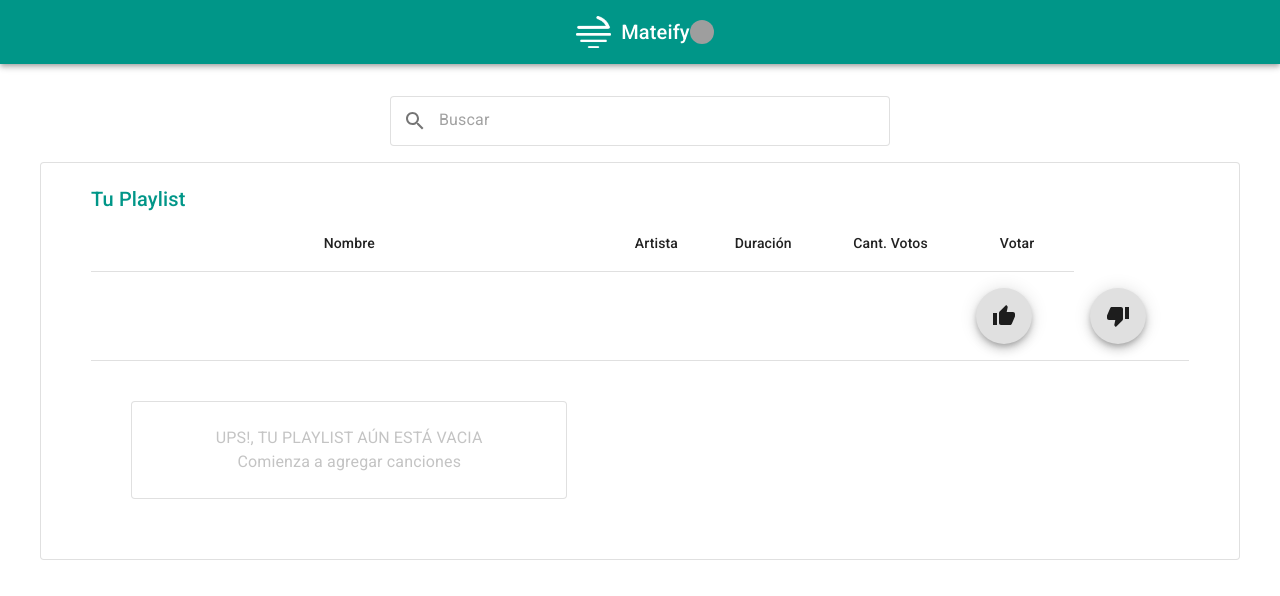
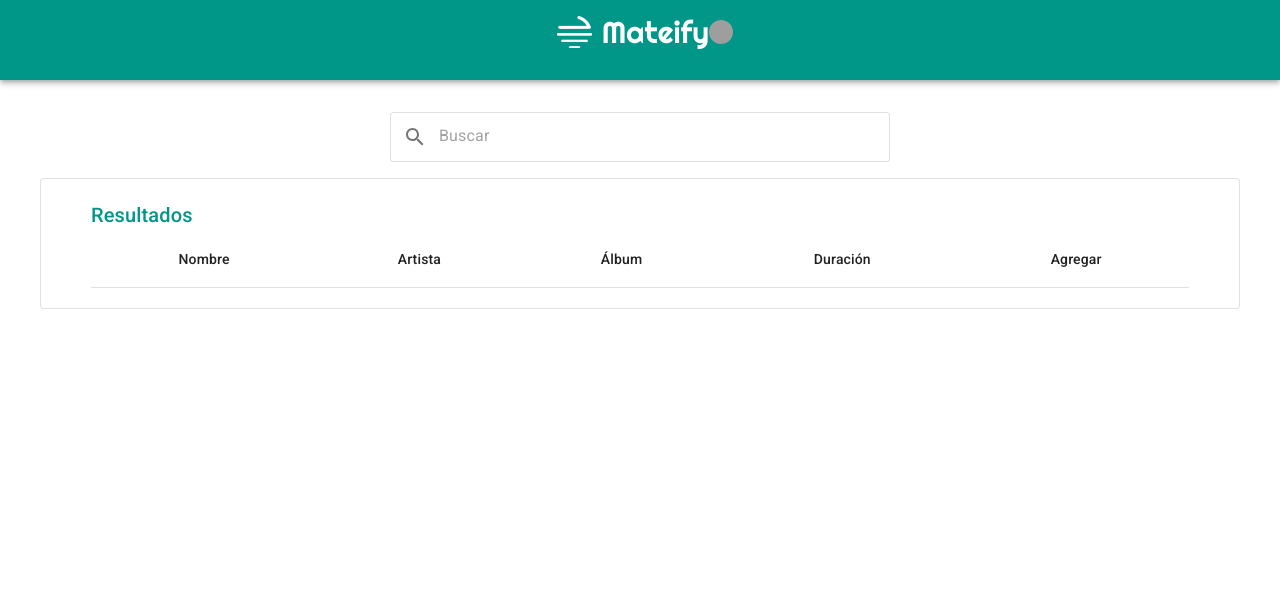
Before and after one commit to Alan-matea/Proyecto-Final-Modulo-2, a React (Create React App) app in the folder nacimiento-alan/: page /playlists in a window 1280 px wide. Shown: the top 596 px of the page. Built offline with nearby package versions, Linux system fonts and the light colour scheme; grey boxes are pictures that could not be loaded.

Commit message:
Ultimos Cambios

```diff
--- a/nacimiento-alan/public/index.html
+++ b/nacimiento-alan/public/index.html
@@ -25,7 +25,7 @@
       Learn how to configure a non-root public URL by running `npm run build`.
     -->
     <link rel="stylesheet" href="https://fonts.googleapis.com/css?family=Roboto:300,400,500,700&display=swap" />
-    <link href="https://fonts.googleapis.com/css2?family=Righteous&display=swap" rel="stylesheet" />
+    <link href="https://fonts.googleapis.com/css2?family=Righteous&display=swap" rel="stylesheet">
     <title>React App</title>
   </head>
   <body>
--- a/nacimiento-alan/src/Components/Navbar/Navbar.jsx
+++ b/nacimiento-alan/src/Components/Navbar/Navbar.js
@@ -24,7 +24,9 @@ const useStyles = makeStyles((theme) => ({
 
 
   },
-
+  app: {
+    height:"80px"
+  }
 
 
 }));
@@ -34,10 +36,10 @@ export default function ButtonAppBar() {
 
   return (
     <div className={classes.root}>
-      <AppBar position="static">
+      <AppBar position="static" className={classes.app}>
         <Toolbar variant="regular" className="Items-position">
           <img src={LogoMatea} alt="LogoMatea" className="LogoMatea" />
-          <Typography variant="h6" className="Fuente">
+          <Typography variant="h5">
             Mateify
           </Typography>
           <Avatar
--- a/nacimiento-alan/src/Components/Navbar/styles.css
+++ b/nacimiento-alan/src/Components/Navbar/styles.css
@@ -5,6 +5,7 @@
 
 .Items-position {
   justify-content: center;
+  align-items: center;
 }
 .Fuente {
   font-family: "Righteous", cursive;
--- a/nacimiento-alan/src/Components/Tabla/Tabla.js
+++ b/nacimiento-alan/src/Components/Tabla/Tabla.js
@@ -30,16 +30,7 @@ const Tabla = (props) => {
               </TableRow>
             </TableHead>
             <TableBody>
-              {props.listaFiltrada.map((song) => (
-                <TableRow >
-                  <TableCell align="left">{song.name}</TableCell>
-                  <TableCell align="left">{song.artist}</TableCell>
-                  <TableCell align="left">{song.duration}</TableCell>
-                  <TableCell align="left"> {song.duration} </TableCell>
-                  <TableCell align="left"> Agregar </TableCell>
 
-                </TableRow>
-              ))}
             </TableBody>
           </Table>
         </Box>
--- a/nacimiento-alan/src/index.js
+++ b/nacimiento-alan/src/index.js
@@ -1,29 +1,34 @@
-import React from 'react';
-import ReactDOM from 'react-dom';
-import './index.css';
-import App from './App.jsx';
+import React from "react";
+import ReactDOM from "react-dom";
+import "./index.css";
+import App from "./App.js";
 
 import { ThemeProvider, createMuiTheme } from "@material-ui/core/styles";
 
-const theme = createMuiTheme ({
+const theme = createMuiTheme({
   palette: {
     primary: {
-      main:'#009688'
+      main: "#009688",
+    },
+
+    error: {
+      main: "#C4C4C4",
+    },
+
   },
-
-  error: {
-    main:'#C4C4C4'
-},
-
+  typography: {
+    h5: {
+      fontSize: "30px",
+      fontFamily: "Righteous"
+    }
   }
-})
-
+});
 
 ReactDOM.render(
   <React.StrictMode>
     <ThemeProvider theme={theme}>
-     <App />
+      <App />
     </ThemeProvider>
   </React.StrictMode>,
-  document.getElementById('root')
+  document.getElementById("root")
 );
--- a/nacimiento-alan/src/pages/Login/Login.js
+++ b/nacimiento-alan/src/pages/Login/Login.js
@@ -87,7 +87,7 @@ const Login = () => {
             >
               COMENZAR A CREAR PLAYLISTS
             </Button>
-            <Link className="link" href="#" className={classes.margin}>
+            <Link href="#" className={classes.margin}>
               ¿HAS OLVIDADO LA CONTRASEÑA?
             </Link>
             <Divider className={classes.margin} />
--- a/nacimiento-alan/src/pages/Playlists/Playlists.js
+++ b/nacimiento-alan/src/pages/Playlists/Playlists.js
@@ -6,28 +6,8 @@ import Tabla2 from "../../Components/Tabla2/Tabla2";
 import canciones from "../../base-de-datos/songData.json";
 const Playlists = () => {
   const [inputValue, setInputValue] = useState("");
-  const [listaFiltrada, setListaFiltrada] = useState([{
-    "uuid": 1,
-    "name": "Maldición",
-    "album": "Parvadomus",
-    "duration": "3:04",
-    "artist": {
-        "uuid": "1",
-        "name": "Once Tiros",
-        "coverUrl": "https://seeklogo.com/images/O/once-tiros-logo-9B5F6C2437-seeklogo.com.png"
-    }
-}]);
-  const [myPlaylist, setMyPlaylist] = useState([[{
-    "uuid": 1,
-    "name": "Maldición",
-    "album": "Parvadomus",
-    "duration": "3:04",
-    "artist": {
-        "uuid": "1",
-        "name": "Once Tiros",
-        "coverUrl": "https://seeklogo.com/images/O/once-tiros-logo-9B5F6C2437-seeklogo.com.png"
-    }
-}]]);
+  const [listaFiltrada, setListaFiltrada] = useState([]);
+  const [myPlaylist, setMyPlaylist] = useState();
 
   const handleInputChange = (e) => {
     console.log("Se ejecuta handleInputChange y actualiza el inputValue");
@@ -35,12 +15,6 @@ const Playlists = () => {
   };
 
   const filtrarCanciones = (cancion) => {
-    console.log("Se ejecuta filtrarCanciones");
-    console.log("Valor del input: ");
-    console.log(inputValue);
-    console.log("Canción: ");
-    console.log(cancion);
-
     if (cancion.name.includes(inputValue)) {
       return true;
     } else {
@@ -50,16 +24,9 @@ const Playlists = () => {
 
   const handleInputKeyPress = (e) => {
     if (e.key === "Enter") {
-      console.log("Se ejecuta el handleInputKeyPress");
-
-      // primero me quedo con los resultyados filtrados
       const resultados = canciones.filter(filtrarCanciones);
-      console.log("Tenemos el array con los resultados filtrados:");
-      console.log(resultados);
-
-      // despues actualizo el estado con esos resultados pora poder mostrarlos en el render
       setListaFiltrada(resultados);
-      console.log("Se actualiza el estado de las canciones a mostrar");
+      console.log(listaFiltrada);
     }
   };
 
@@ -81,7 +48,7 @@ const Playlists = () => {
 
       </Box>
       <Box mb={3} m={5}>
-        <Tabla2 myPlaylist= {myPlaylist} />
+        <Tabla listaFiltrada={listaFiltrada} />
       </Box>
     </Box>
 
```
Also changed, not shown: nacimiento-alan/src/App.js (renamed from nacimiento-alan/src/App.jsx).
